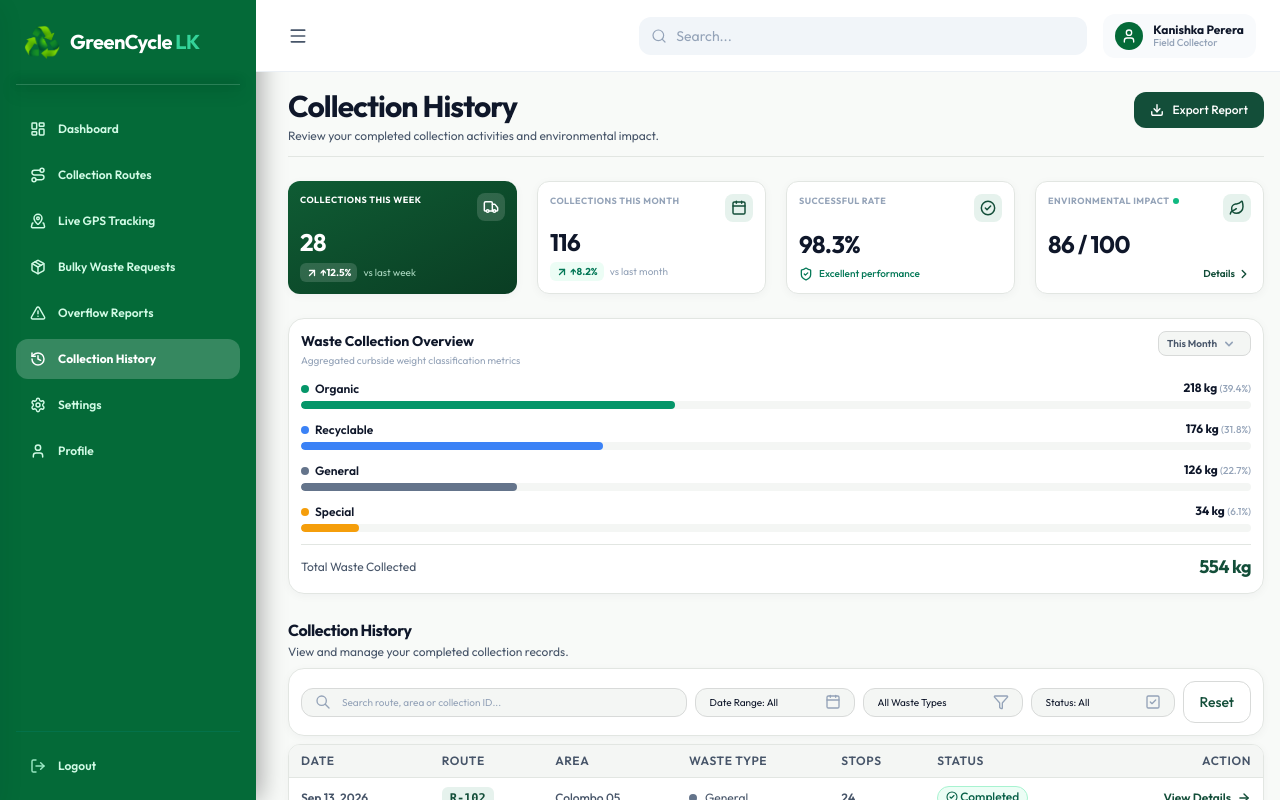
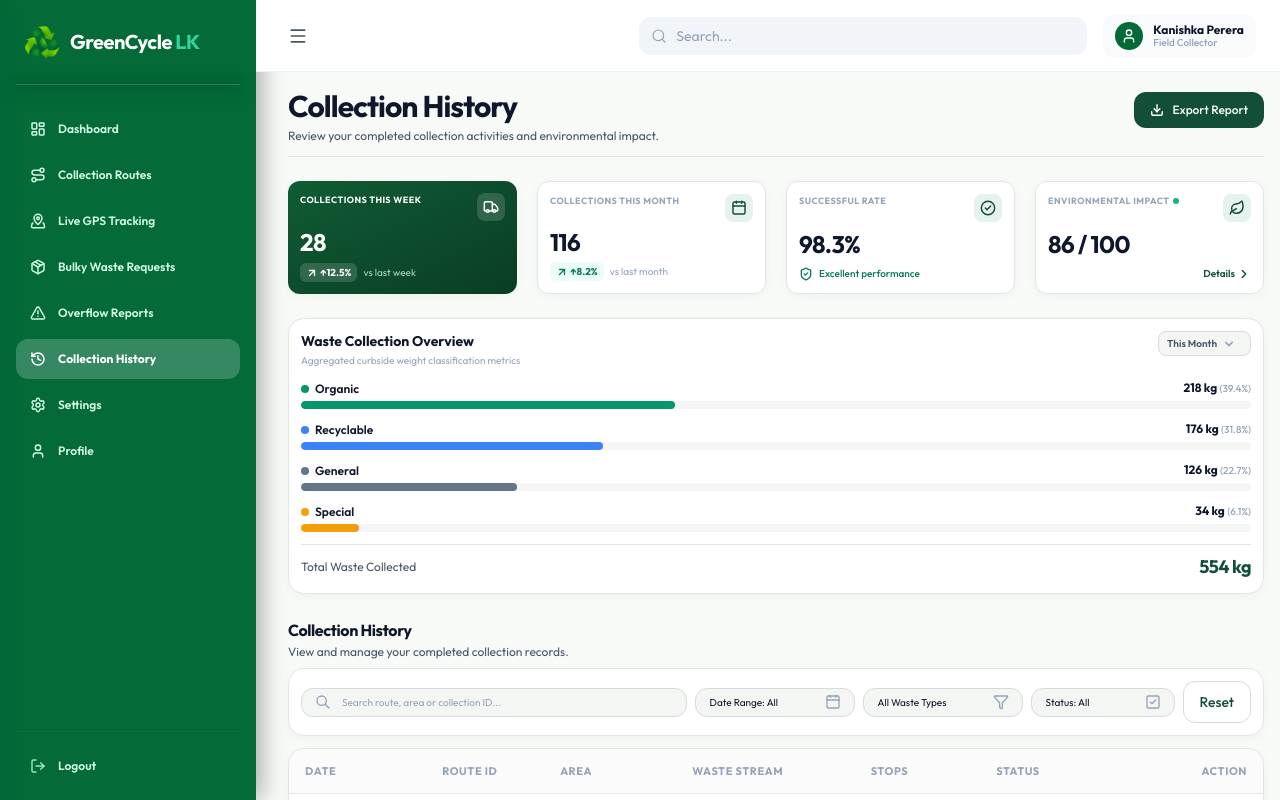
Before and after one commit to She-Codes3/GreenCycle-LK, a React (Vite) app in the folder frontend/: page /collector/collection-history in a window 1280 px wide. Built offline with nearby package versions, Linux system fonts and the light colour scheme.

Commit message:
feat(collection): update collection history

```diff
--- a/frontend/src/features/collector/pages/CollectionHistory.tsx
+++ b/frontend/src/features/collector/pages/CollectionHistory.tsx
@@ -20,7 +20,6 @@ import {
   ProgressBar,
   SearchInput,
   Select,
-  StatusBadge,
   cn,
 } from '@/components/ui';
 import { CollectorNavbar, CollectorSidebar } from '@/features/collector/components';
@@ -215,7 +214,6 @@ export function CollectionHistory() {
         title={
           <span className="flex flex-wrap items-center gap-2 text-2xl sm:text-3xl">
             Collection History
-
           </span>
         }
         subtitle={<span className="-mt-1 block text-xs">Review your completed collection activities and environmental impact.</span>}
@@ -380,54 +378,62 @@ export function CollectionHistory() {
           </div>
         </div>
 
-        <div className="mt-2 overflow-hidden rounded-xl border border-border bg-surface shadow-card">
+        {/* Collection History Data Table - Styled according to Admin/Municipal/Resident tables */}
+        <div className="mt-3 bg-surface rounded-2xl border border-border overflow-hidden shadow-card">
           <div className="overflow-x-auto">
-            <table className="ui-table text-xs [&_td]:px-3 [&_td]:py-2 [&_th]:px-3 [&_th]:py-2">
+            <table className="w-full text-left text-xs">
               <thead>
-                <tr>
-                  <th>Date</th>
-                  <th>Route</th>
-                  <th>Area</th>
-                  <th>Waste Type</th>
-                  <th>Stops</th>
-                  <th>Status</th>
-                  <th className="text-right">Action</th>
+                <tr className="bg-muted/40 border-b border-border text-[11px] font-bold text-content-muted uppercase tracking-wider">
+                  <th className="py-3.5 px-4 font-bold">Date</th>
+                  <th className="py-3.5 px-4 font-bold">Route ID</th>
+                  <th className="py-3.5 px-4 font-bold">Area</th>
+                  <th className="py-3.5 px-4 font-bold">Waste Stream</th>
+                  <th className="py-3.5 px-4 font-bold text-center">Stops</th>
+                  <th className="py-3.5 px-4 font-bold text-center">Status</th>
+                  <th className="py-3.5 px-4 font-bold text-right">Action</th>
                 </tr>
               </thead>
-              <tbody>
+              <tbody className="divide-y divide-border/60">
                 {collectionRecords.map((record) => (
-                  <tr key={record.id}>
-                    <td className="font-semibold text-content">{record.date}</td>
-                    <td>
-                      <span className="rounded-md bg-primary-light px-2 py-1 font-mono text-xs font-semibold text-primary">
+                  <tr
+                    key={record.id}
+                    className="hover:bg-muted/30 transition-colors group cursor-pointer"
+                  >
+                    <td className="py-3.5 px-4 font-medium text-content whitespace-nowrap">
+                      {record.date}
+                    </td>
+                    <td className="py-3.5 px-4">
+                      <span className="inline-flex items-center px-2 py-0.5 rounded-md bg-primary-light text-primary font-mono font-bold text-xs">
                         {record.route}
                       </span>
                     </td>
-                    <td className="font-medium text-amber-800">{record.area}</td>
-                    <td>
-                      <span className="flex items-center gap-2">
+                    <td className="py-3.5 px-4 font-medium text-content">
+                      {record.area}
+                    </td>
+                    <td className="py-3.5 px-4">
+                      <span className="inline-flex items-center gap-1.5 font-medium text-content">
                         <span
                           className={cn('h-2 w-2 rounded-full', streamDotClasses[record.wasteTone])}
                         />
                         {record.wasteType}
                       </span>
                     </td>
-                    <td className="font-semibold text-emerald-700">{record.stops}</td>
-                    <td>
-                      <StatusBadge variant="success" size="sm" className="px-1.5 py-0 text-[10px]">
-                        <span className="inline-flex items-center gap-0.5">
-                          <CircleCheck className="h-3 w-3" strokeWidth={2.2} />
-                          {record.status}
-                        </span>
-                      </StatusBadge>
+                    <td className="py-3.5 px-4 text-center font-bold text-content">
+                      {record.stops}
                     </td>
-                    <td className="text-right">
+                    <td className="py-3.5 px-4 text-center whitespace-nowrap">
+                      <span className="inline-flex items-center gap-1 px-2.5 py-0.5 rounded-full text-[10px] font-bold border bg-emerald-50 text-emerald-800 border-emerald-200">
+                        <CircleCheck className="w-3 h-3 text-emerald-600" />
+                        {record.status}
+                      </span>
+                    </td>
+                    <td className="py-3.5 px-4 text-right whitespace-nowrap">
                       <button
                         type="button"
-                        className="inline-flex items-center gap-1.5 text-xs font-semibold text-primary transition-colors hover:text-primary-dark"
+                        className="inline-flex items-center gap-1.5 text-xs font-bold text-primary group-hover:underline transition-colors"
                       >
-                        View Details
-                        <ArrowRight className="h-3.5 w-3.5" strokeWidth={2.4} />
+                        <span>View Details</span>
+                        <ArrowRight className="w-3.5 h-3.5" />
                       </button>
                     </td>
                   </tr>
@@ -436,8 +442,8 @@ export function CollectionHistory() {
             </table>
           </div>
 
-          <div className="flex flex-col items-center justify-between gap-2 border-t border-border px-3 py-2 sm:flex-row">
-            <p className="text-[10px] text-content-secondary">
+          <div className="flex flex-col sm:flex-row items-center justify-between gap-3 px-4 py-3 border-t border-border/60 bg-muted/20">
+            <p className="text-xs text-content-secondary">
               Showing{' '}
               <span className="font-semibold text-content">
                 {firstRecordIndex}&ndash;{lastRecordIndex}
```
